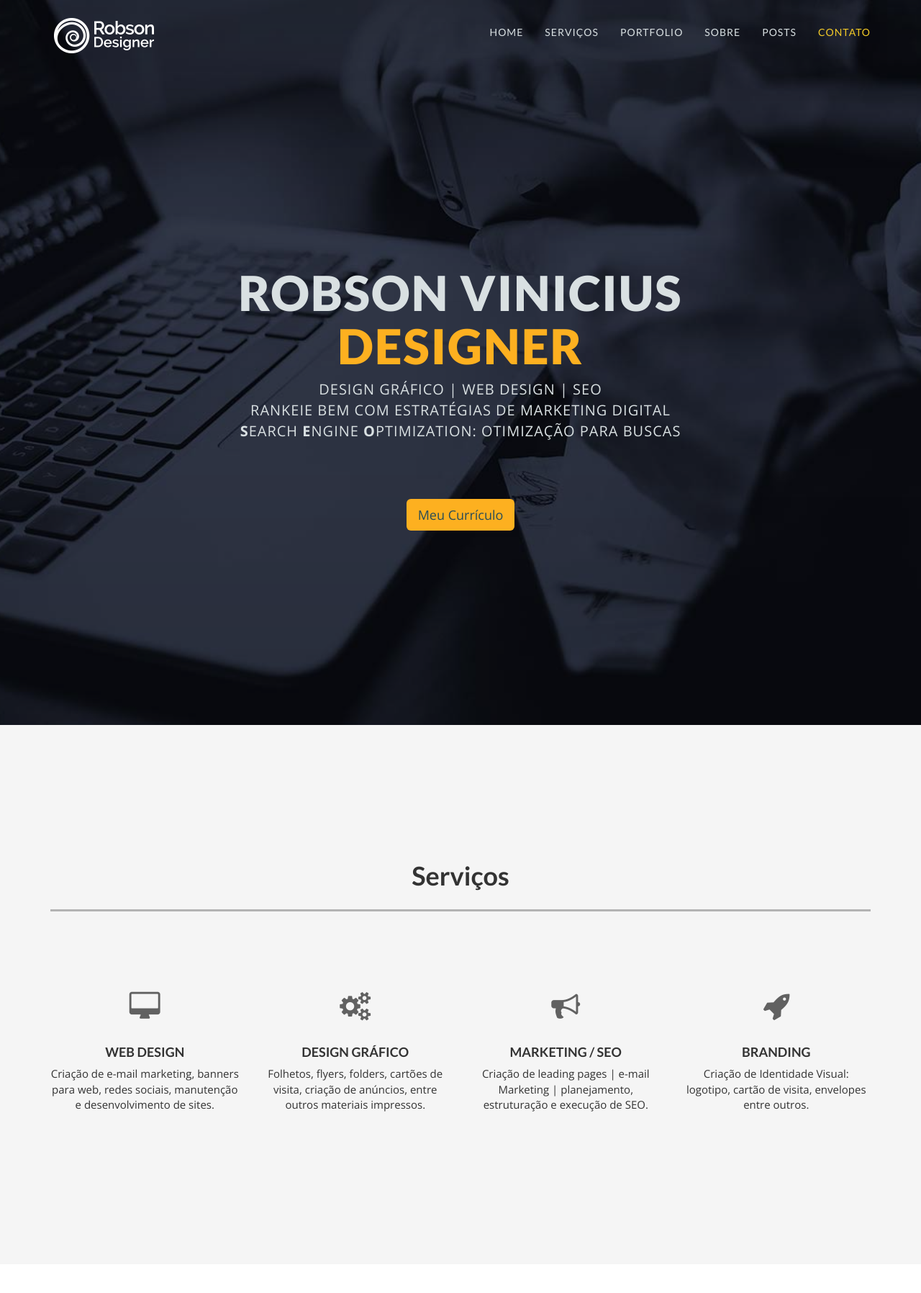
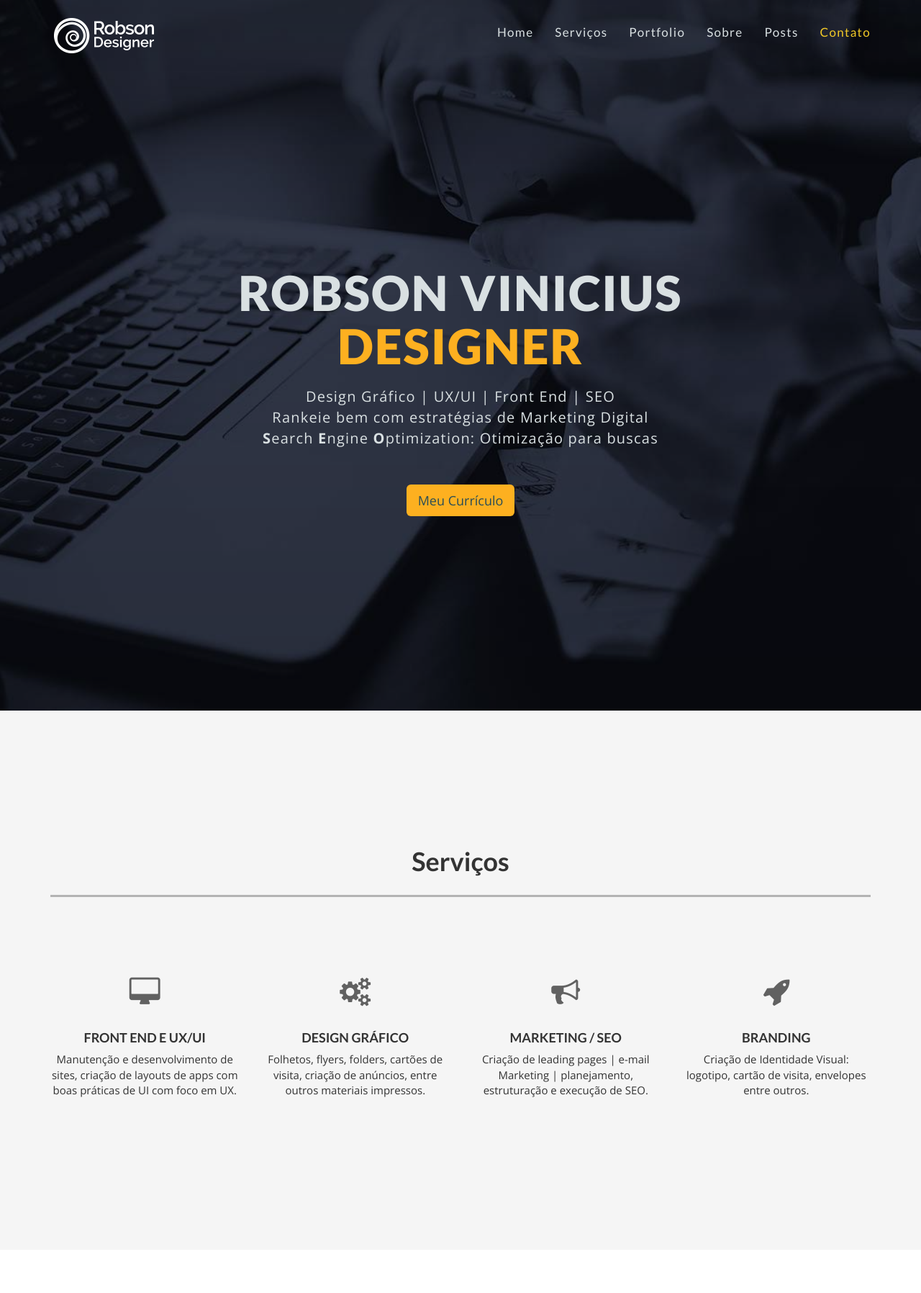
Before and after one commit to RobsonVinicius/robsondesigner, a PHP site: page / in a window 1280 px wide. Shown: the top 1796 px of the page at 72% size. Run offline with PHP 8.4, Linux system fonts and the light colour scheme; some libraries are stand-ins or nearby versions.

```diff
--- a/css/style.css
+++ b/css/style.css
@@ -113,10 +113,10 @@ hr {
 	color: #f3ca27;
 }
 #menu.navbar-default .navbar-nav > li > a {
-	text-transform: uppercase;
+	/* text-transform: uppercase; */
 	color: #d9e0e2;
-	font-size: 14px; /* 12px; */
-	letter-spacing: 1px;
+	font-size: 17px; /* 12px; */
+	letter-spacing: 1.3px;
 	font-weight:500;
 }
 #menu.navbar-default .navbar-nav > li > a:hover {
@@ -154,9 +154,9 @@ header {
 header p {
 	color: #d9e0e2;
 	font-size: 20px;
-	margin-bottom: 80px;
-	text-transform: uppercase;
-	letter-spacing: 1px;
+	margin-top: 20px;
+	margin-bottom: 50px;
+	letter-spacing: 1.2px;
 }
 .intro-text {
 	position: relative;
@@ -517,7 +517,7 @@ img.img-circle.team-img {
 #testimonials-section {
 	padding: 80px 0;
 	/* Permalink - use to edit and share this gradient: http://colorzilla.com/gradient-editor/#032731+0,032e3a+20,032e3a+100,032731+100 */
-	background: url(../img/testimonials-bg.jpg);
+	background: linear-gradient(to bottom, rgba(0, 0, 0, 0.57) 0%,rgba(0, 0, 0, 0.46) 37%,rgba(0, 0, 0, 0.54) 100%),url(../img/testimonials-bg.jpg);
 	background-size: cover;
 	background-attachment: fixed;
 	color: #E0E0E0;
@@ -614,7 +614,6 @@ label {
 	*/
 
 }
-
 
 #contact-section .social i.fa:hover {
 	color: #0D394F;
--- a/index.html
+++ b/index.html
@@ -93,7 +93,7 @@
   <div class="intro-text">
     <div class="front-image"></div>
     <h1 class="wow fadeInDown"><strong>Robson Vinicius <br> <span class="color">Designer</span></strong></h1>
-    <p class="wow fadeInDown">Design Gráfico | Web Design | SEO<br>Rankeie bem com estratégias de Marketing Digital<br><strong>S</strong>earch <strong>E</strong>ngine <strong>O</strong>ptimization: Otimização para buscas</p>
+    <p class="wow fadeInDown">Design Gráfico | UX/UI | Front End | SEO<br>Rankeie bem com estratégias de Marketing Digital<br><strong>S</strong>earch <strong>E</strong>ngine <strong>O</strong>ptimization: Otimização para buscas</p>
     <a href="http://www.robsondesigner.com/cv" target="_blank" class="btn btn-default btn-lg page-scroll wow fadeInUp" data-wow-delay="200ms">Meu Currículo</a>
   </div> <!--a href="#works-section-->
 </header>
@@ -110,8 +110,8 @@
     <div class="space"></div>
     <div class="row">
       <div class="col-md-3 col-sm-6 service wow fadeInUp" data-wow-delay="200ms"> <i class="fa fa-desktop"></i>
-        <h4><strong>Web design</strong></h4>
-        <p>Criação de e-mail marketing, banners para web, redes sociais, manutenção e desenvolvimento de sites.</p>
+        <h4><strong>Front End e UX/UI</strong></h4>
+        <p>Manutenção e desenvolvimento de sites, criação de layouts de apps com boas práticas de UI com foco em UX.</p>
       </div>
       <div class="col-md-3 col-sm-6 service wow fadeInUp" data-wow-delay="400ms"> <i class="fa fa-gears"></i>
         <h4><strong>Design Gráfico</strong></h4>
@@ -144,7 +144,7 @@
             <li><a href="#" data-filter="*" class="active">Todos</a></li>
             <li><a href="#" data-filter=".web">Design Gráfico</a></li>
             <li><a href="#" data-filter=".app">Identidade Visual</a></li>
-            <li><a href="#" data-filter=".branding">Web Design</a></li>
+            <li><a href="#" data-filter=".branding">Front End | UX/UI</a></li>
           </ol>
         </li>
       </ul>
@@ -254,10 +254,12 @@
       <p></p>
     </div>
     <div class="row">
-      <div class="col-md-6 wow fadeInLeft"> <img src="img/about.png" alt="Imagem com o Logotipo Robson Designer" class="img-responsive"> </div>
+      <div class="col-md-6 wow fadeInLeft">
+        <img src="img/about.png" alt="Imagem com o Logotipo Robson Designer" class="img-responsive">
+      </div>
       <div class="col-md-6 wow fadeInRight">
           <h4>Robson Vinicius de Oliveira</h4>
-          <p>Sou Designer formado em Design - Bacharelado e atuo há 5 anos na área, atualmente curso pós graduação em Aplicativos de Jogos Digitais pela UP e MBA Administração e Marketing e pela Uninter. Trabalho na criação de materiais impressos, edição de vídeos, desenvolvimento web e SEO. <br></p>
+          <p>Sou Designer formado em Design - Bacharelado e atuo há 7 anos na área, possuo pós graduação em Aplicativos de Jogos Digitais e MBA Administração e Marketing. Trabalho na criação de materiais impressos, edição de vídeos, desenvolvimento web e SEO. <br></p>
           <div class="space"></div>
           <h4>Competências:</h4>
          <!--tinha um texto aqui -->
@@ -268,11 +270,11 @@
                   <li><strong>Illustrator</strong></li>
                   <li>Photoshop</li>
                   <li>Indesign</li>
-                  <li>Dreamweaver</li>
                   <li>HTML &amp; CSS</li>
                   <li>Javascript</li>
                   <li>Bootstrap</li>
                   <li>Design Responsivo</li>
+                  <li>UX/UI</li>
                   <li>Wordpress</li>
                 </ul>
               </div>
```
